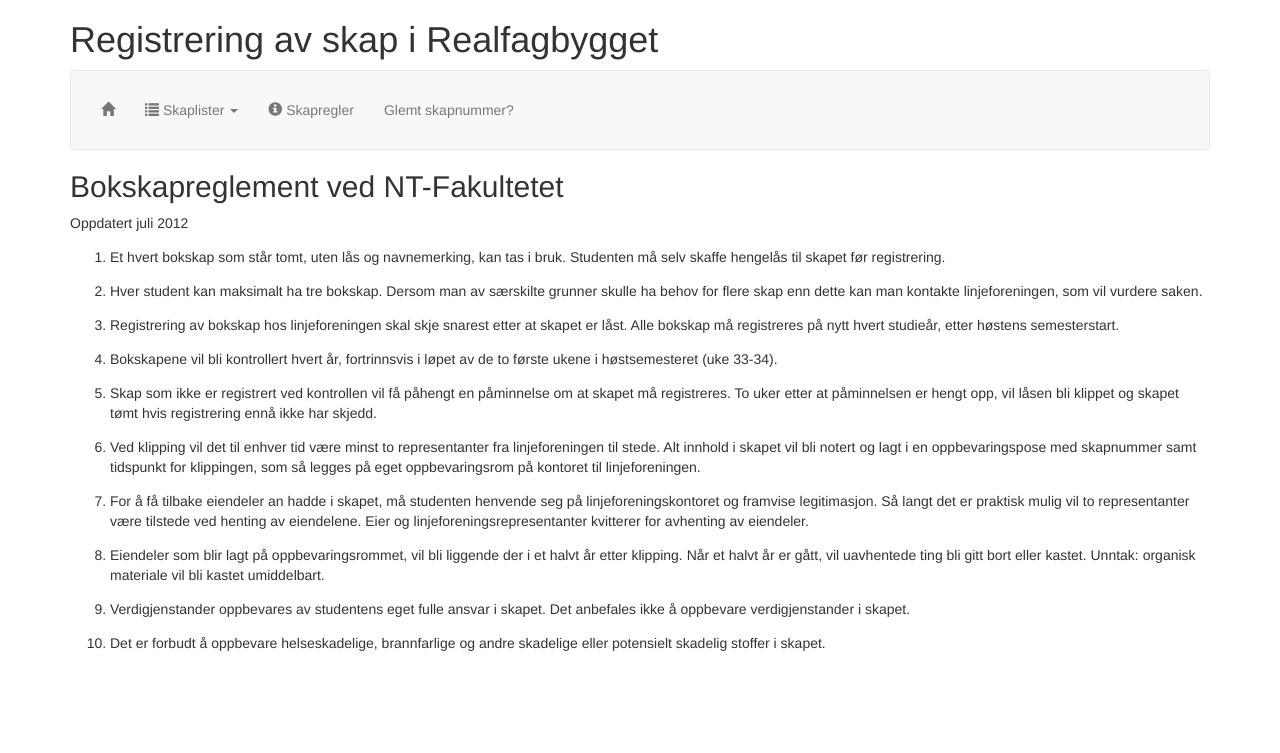
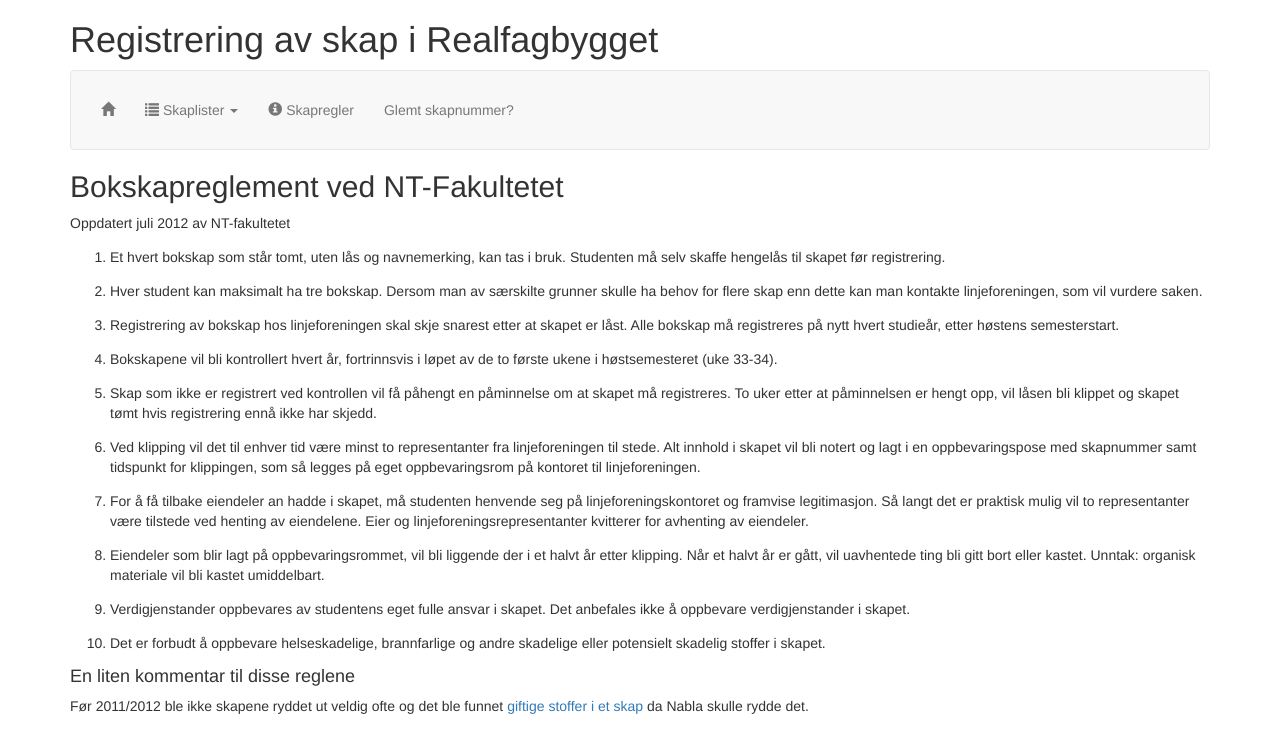
Before and after one commit to Nabla-NTNU/bokskap, a Django app: a page that uses locker/templates/locker/locker_rules.html in a window 1280 px wide. Shown: the top 753 px of the page. Run offline with Django 3.2, Linux system fonts and the light colour scheme; some libraries are stand-ins or nearby versions; some web fonts are replaced.

Commit message:
Fix language in templates
Added a link the story from 2012 about poison in a locker.

```diff
--- a/locker/templates/email/confirmation_email.html
+++ b/locker/templates/email/confirmation_email.html
@@ -1,6 +1,6 @@
 <p>Trykk på denne linken <br>
 <a href='{{ confirmation_url }}'>{{confirmation_url}}</a>
-for å bekrefte din reservasjon av skap {{locker_number }} i rom {{ room}} på
+for å bekrefte din registrering av skap nummer {{ locker_number }} i {{ room }} i
 Realfagbygget.
 </p>
 <p>(Hvis du ikke har ment å registrere skap kan du bare se bort fra denne
--- a/locker/templates/email/locker_reminder.html
+++ b/locker/templates/email/locker_reminder.html
@@ -1,7 +1,7 @@
 <p>Skap du disponerer i Realfagbygget:</p>
 <ul>
 {% for l in lockers %}
-<li>Skap nummer {{l.locker_number}} i {{l.room}} (reservert {{l.time_reserved|date}})</li>
+    <li>Skap nummer {{ l.locker_number }} i {{ l.room }} (registrert {{ l.time_reserved|date }})</li>
 {% endfor %}
 </ul>
 {% include "warning_include.html" %}
--- a/locker/templates/locker/index.html
+++ b/locker/templates/locker/index.html
@@ -3,7 +3,7 @@
 
 {% block content %}
 
-<p>Bokskapene i rommene CU1-111, CU2-021 og EU1-110 i Realfagbygget blir administrert av Linjeforeningen Nabla.</p>
+<p>Bokskapene i rommene CU1-111, CU2-021 og EU1-110 i Realfagbygget blir administrert av <a href="https://nabla.no">Linjeforeningen Nabla</a>.</p>
 <p>Hvis du vil ha et skap må du gå til ett av disse rommene, sette på en hengelås og registrere deg her.</p>
 <p>
     Ta kontakt med <a href="mailto:sekretaer@nabla.ntnu.no">sekretaer@nabla.ntnu.no</a>
--- a/locker/templates/locker/locker_list.html
+++ b/locker/templates/locker/locker_list.html
@@ -11,7 +11,7 @@
 <div class="col-lg-6">
 <table class="table" >
     <tr>
-        <th>Skapnr.</th>
+        <th>Skapnummer</th>
         <th>Status</th>
     </tr>
     {% for locker in lockers %}
--- a/locker/templates/locker/locker_rules.html
+++ b/locker/templates/locker/locker_rules.html
@@ -3,7 +3,7 @@
 {% block content %}
 <h2>Bokskapreglement ved NT-Fakultetet	</h2>
 
-<p>Oppdatert juli 2012</p>
+<p>Oppdatert juli 2012 av NT-fakultetet</p>
 
 <ol>
     <li>
@@ -54,4 +54,11 @@
     </li>
 </ol>
 
+<h4>En liten kommentar til disse reglene</h4>
+<p>Før 2011/2012 ble ikke skapene ryddet ut veldig ofte og
+    det ble funnet
+    <a href="http://www.universitetsavisa.no/campus/article38738.ece?device=pc">giftige stoffer i et skap</a>
+    da Nabla skulle rydde det.
+</p>
+
 {% endblock content %}
```
